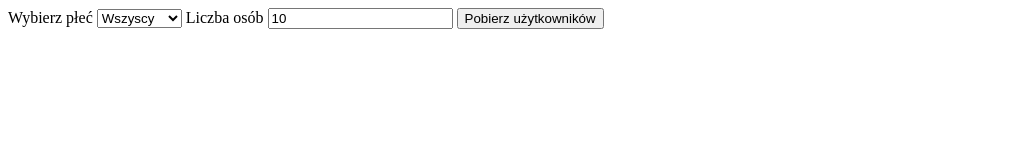
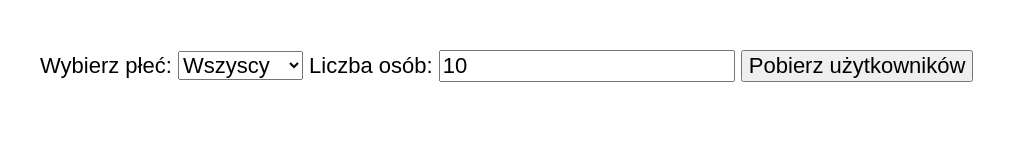
Before and after one commit to hubertGorzkowski/AJAX-FETCH-PROJECT, a plain HTML site: page index.html in a window 1280 px wide. Shown: the whole page, without its empty margins (0-1028 px from the left). Drawn offline with Linux system fonts and the light colour scheme.

Commit message:
update index.html,add some style in css, update js
add name in select and input, change eventListener, update getUsers()

```diff
--- a/index.html
+++ b/index.html
@@ -10,7 +10,7 @@
   <body>
     <form class="generator">
       <label class="generator__input-name"
-        >Wybierz płeć
+        >Wybierz płeć:
         <select class="generator__select" name="gender">
           <option value="both" selected>Wszyscy</option>
           <option value="female">Kobiety</option>
@@ -18,8 +18,8 @@
         </select>
       </label>
       <label class="generator__input-name"
-        >Liczba osób
-        <input class="generator__input" type="number" value="10">
+        >Liczba osób:
+        <input class="generator__input" name="users-number" type="number" value="10">
         </select>
       </label>
       <input class="button" type="submit" value="Pobierz użytkowników">
--- a/main.js
+++ b/main.js
@@ -1,4 +1,8 @@
-const getUsers = () => {
+const getUsers = (e) => {
+  e.preventDefault();
+
+  const usersNumber = document.querySelector('[name = "users-number"]').value;
+  const usersGender = document.querySelector('[name = "gender"]').value;
   const url = "https://randomuser.me/api/?results=10";
   fetch(url)
     .then((response) => {
@@ -12,4 +16,4 @@ const getUsers = () => {
     .catch((err) => console.log(err));
 };
 
-document.querySelector("button").addEventListener("click", getUsers);
+document.querySelector(".generator").addEventListener("submit", getUsers);
--- a/style.css
+++ b/style.css
@@ -0,0 +1,11 @@
+body {
+  font-family: arial, sans-serif;
+  font-size: 22px;
+  max-width: 1200px;
+  margin: 50px auto;
+}
+
+input,
+select {
+  font-size: 22px;
+}
```
